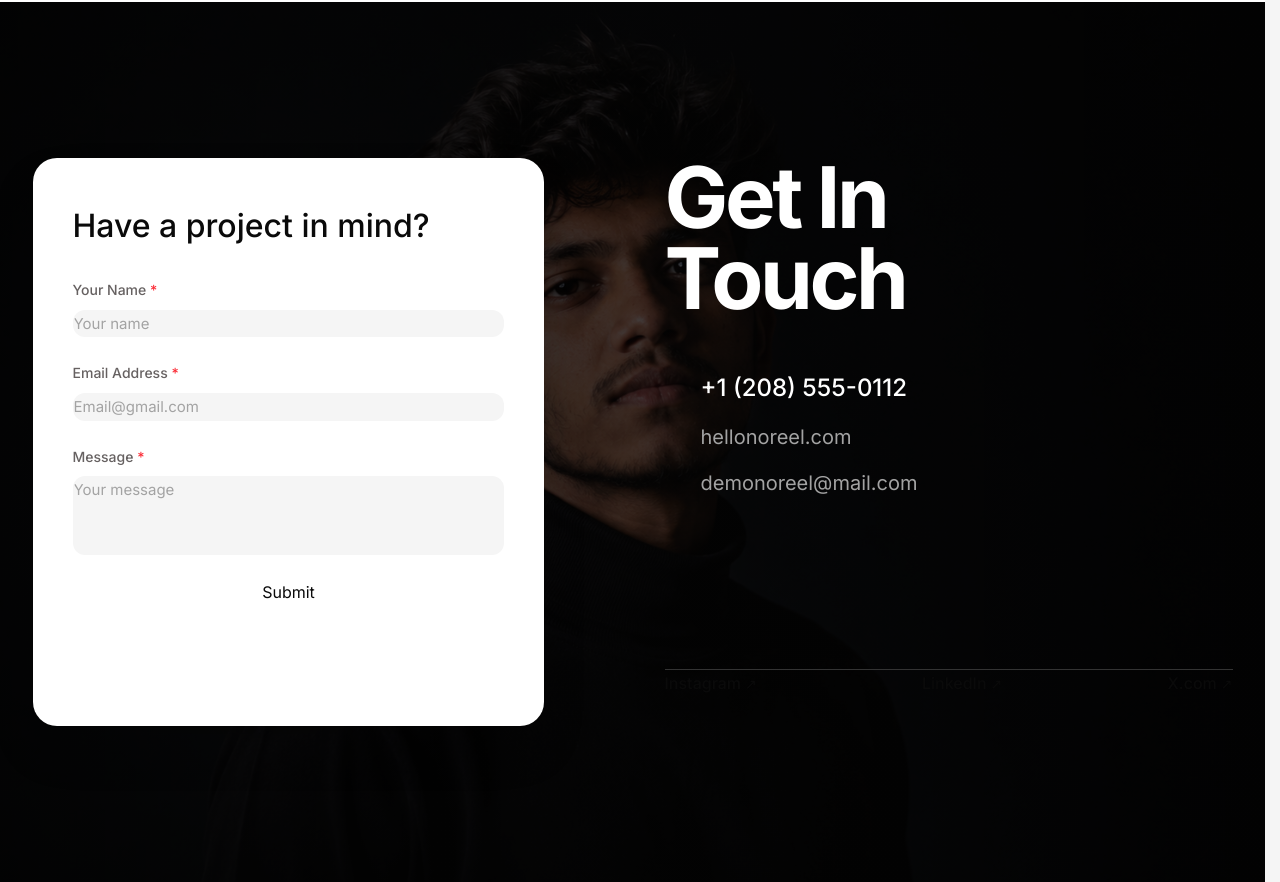
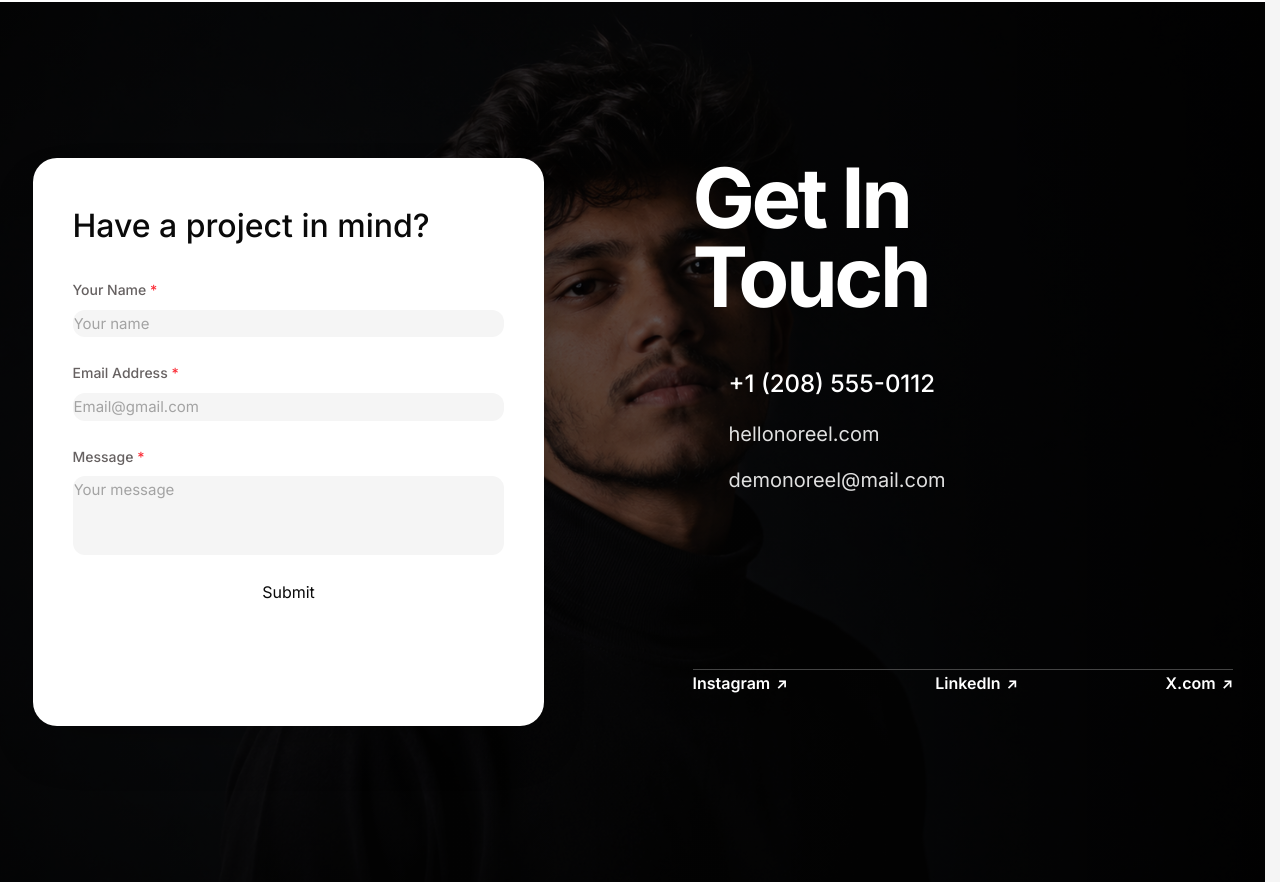
Before and after one commit to HariesHussain/Haries-portfolio, a React (Vite) app: page / in a window 1280 px wide. Shown: the part 6666-7548 px from the top of the page. Built offline with nearby package versions, Linux system fonts and the light colour scheme; a web font is replaced by a local one.

Commit message:
Position background model face to object-[20%_20%] and shift content rightwards so face is not covered, and enforce solid white #FFFFFF text on Instagram, LinkedIn, and X.com social links

```diff
--- a/src/components/ContactSection/ContactSection.jsx
+++ b/src/components/ContactSection/ContactSection.jsx
@@ -50,7 +50,7 @@ const ContactSection = () => {
         paddingRight: "30px",
       }}
     >
-      {/* Background Model Image with Scroll Zoom Animation and Dark Backdrop Tint */}
+      {/* Background Model Image with Scroll Zoom Animation */}
       <motion.div
         className="absolute inset-0 w-full h-full z-0 overflow-hidden pointer-events-none"
         style={{ scale: imageScale }}
@@ -58,18 +58,18 @@ const ContactSection = () => {
         <img
           src={heroImg}
           alt="Contact Section Background"
-          className="w-full h-full object-cover object-[center_20%] opacity-50"
+          className="w-full h-full object-cover object-[20%_20%] opacity-60"
           loading="lazy"
         />
-        <div className="absolute inset-0 bg-gradient-to-r from-black/80 via-black/50 to-black/70 pointer-events-none" />
+        <div className="absolute inset-0 bg-gradient-to-r from-black/70 via-black/40 to-black/80 pointer-events-none" />
       </motion.div>
 
       <Container className="relative z-30">
         {/* Main Grid: Total Width 1200px x 567.49px matching div.framer-17tmo6c in Screenshot 5 */}
-        <div className="w-full flex flex-col lg:flex-row justify-between items-center lg:items-start min-h-[567.49px] gap-8 lg:gap-12 relative z-30 opacity-100">
+        <div className="w-full flex flex-col lg:flex-row justify-between items-center lg:items-start min-h-[567.49px] gap-8 lg:gap-16 relative z-30 opacity-100">
           {/* Left Column: Form Card Container (511.99 x 567.49 px with 48px 40px padding matching div.framer-av919) */}
           <div
-            className="w-full lg:w-[511.99px] bg-white rounded-[24px] box-border shadow-2xl flex-shrink-0 relative z-30"
+            className="w-full lg:w-[511.99px] bg-white rounded-[24px] box-border shadow-2xl flex-shrink-0 relative z-30 ml-0 lg:ml-6"
             style={{
               padding: "48px 40px",
               minHeight: "567.49px",
@@ -166,7 +166,7 @@ const ContactSection = () => {
 
           {/* Right Column: Contact Info Container (568 x 539.55 px matching div.framer-uc25o7 in Screenshot 4) */}
           <div
-            className="w-full lg:w-[568px] flex flex-col justify-between box-border pt-2 relative z-30 opacity-100"
+            className="w-full lg:w-[540px] flex flex-col justify-between box-border pt-2 relative z-30 opacity-100 pl-0 lg:pl-10"
             style={{ minHeight: "539.55px" }}
           >
             <div>
@@ -174,7 +174,7 @@ const ContactSection = () => {
               <h2
                 style={{
                   fontFamily: "'Inter', sans-serif",
-                  fontSize: "clamp(54px, 7vw, 85px)",
+                  fontSize: "clamp(52px, 6.5vw, 85px)",
                   fontWeight: 700,
                   lineHeight: 0.95,
                   letterSpacing: "-0.04em",
@@ -209,7 +209,7 @@ const ContactSection = () => {
                     fontFamily: "'Inter', sans-serif",
                     fontSize: "20px",
                     fontWeight: 400,
-                    color: "#A3A3A3",
+                    color: "#E0E0E0",
                     margin: 0,
                   }}
                 >
@@ -220,7 +220,7 @@ const ContactSection = () => {
                     fontFamily: "'Inter', sans-serif",
                     fontSize: "20px",
                     fontWeight: 400,
-                    color: "#A3A3A3",
+                    color: "#E0E0E0",
                     margin: 0,
                   }}
                 >
@@ -229,8 +229,8 @@ const ContactSection = () => {
               </div>
             </div>
 
-            {/* Social Links Row: Instagram, LinkedIn, X.com matching user request */}
-            <div className="w-full border-t border-[#333333] pt-6 mt-12 flex items-center justify-between">
+            {/* Social Links Row: Instagram, LinkedIn, X.com - Solid White #FFFFFF text */}
+            <div className="w-full border-t border-[#444444] pt-6 mt-12 flex items-center justify-between relative z-40">
               {[
                 { name: "Instagram", url: "#" },
                 { name: "LinkedIn", url: "#" },
@@ -239,8 +239,11 @@ const ContactSection = () => {
                 <a
                   key={idx}
                   href={social.url}
-                  className="text-white hover:text-[#A3A3A3] transition-colors text-[16px] font-medium flex items-center gap-1"
-                  style={{ fontFamily: "'Inter', sans-serif" }}
+                  className="text-white hover:text-white/80 transition-colors text-[16px] font-semibold flex items-center gap-1.5"
+                  style={{
+                    fontFamily: "'Inter', sans-serif",
+                    color: "#FFFFFF",
+                  }}
                 >
                   {social.name} <span className="text-[14px]">↗</span>
                 </a>
```
